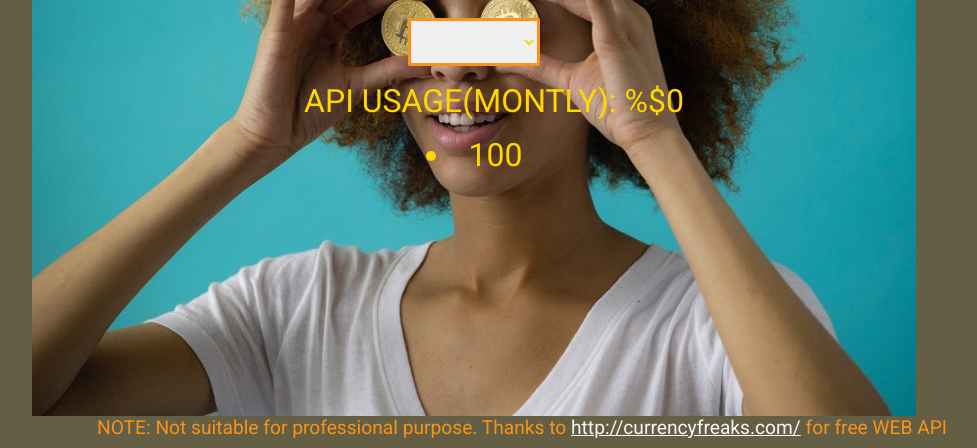
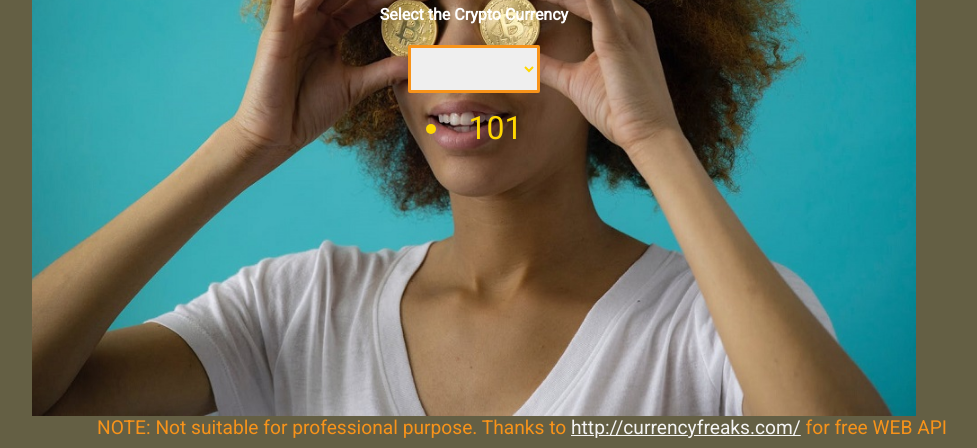
Before and after one commit to Erdem-Atik/Crypto-Currencies-DashBoard, a plain HTML site: page index.html in a window 1280 px wide. Shown: the part 352-800 px from the top of the page, without its empty margins (166-1143 px from the left). Drawn offline with Linux system fonts and the light colour scheme; a web font is replaced by a local one.

```diff
--- a/app.js
+++ b/app.js
@@ -2,7 +2,7 @@ const apikey = "aa2569959bab4e4bad46da2002dff41d"; // aa2569959bab4e4bad46da2002
 const currencies = document.querySelector(".currencies");
 const btn = document.querySelector(".curbutton");
 const filter = document.querySelector(".filter-currencies");
-const pcount = document.querySelector("#pagecounter");
+const pCount = document.querySelector("#pagecounter");
 
 const curMarker = function (cur) {
   const htmlMarkup = `<li class="currency">${cur}</li>`;
@@ -24,35 +24,40 @@ const reqCounter = function () {
   const d = new Date();
   let curMonth = d.getMonth();
   let curYear = d.getFullYear();
+  let startCount;
+  let counter;
 
-  let startCount;
-  if (curYear === 2022 && curMonth === 8) {
-    startCount = 100;
-  } else {
-    startCount = 0;
+  if (!pCount.textContent) {
+    console.log("run");
+    if (curYear === 2022 && curMonth === 8) {
+      startCount = 101;
+    } else {
+      startCount = 0;
+    }
+    pCount.textContent = startCount;
   }
 };
 
 reqCounter();
 
-const reqPercentage = function () {
-  const usageLimit = 1000;
-  let strtCount = +localStorage.getItem("sCount");
-  console.log(strtCount);
-  strtCount += 1;
-  console.log(strtCount);
-  localStorage.setItem("sCount", JSON.stringify(strtCount));
-  console.log(`%${Math.round((strtCount / usageLimit) * 100)}`);
-  const perc = `API USAGE(MONTLY): %$${Math.round(
-    (strtCount / usageLimit) * 100
-  )}`;
-  localStorage;
+// const reqPercentage = function () {
+//   const usageLimit = 1000;
+//   pCount.textContent = reqCounter();
+//   console.log(reqCounter());
 
-  // save on the local memory
-  curMarker(perc);
-};
+// pCount.textContent = strtCount;
+// localStorage.setItem("sCount", JSON.stringify(strtCount));
+// console.log(`%${Math.round((strtCount / usageLimit) * 100)}`);
+// const perc = `API USAGE(MONTLY): %$${Math.round(
+//   (strtCount / usageLimit) * 100
+// )}`;
+// localStorage;
 
-reqPercentage();
+// save on the local memory
+// curMarker(perc);
+// };
+
+// reqPercentage();
 
 // const currencyFreak = async function () {
 //   const res = await fetch(
--- a/index.html
+++ b/index.html
@@ -24,7 +24,7 @@
         </div>
         <div class="currencies-container">
           <ul class="currencies"></ul>
-          <li id="pagecounter">100</li>
+          <li id="pagecounter"></li>
         </div>
       </div>
     </main>
```
